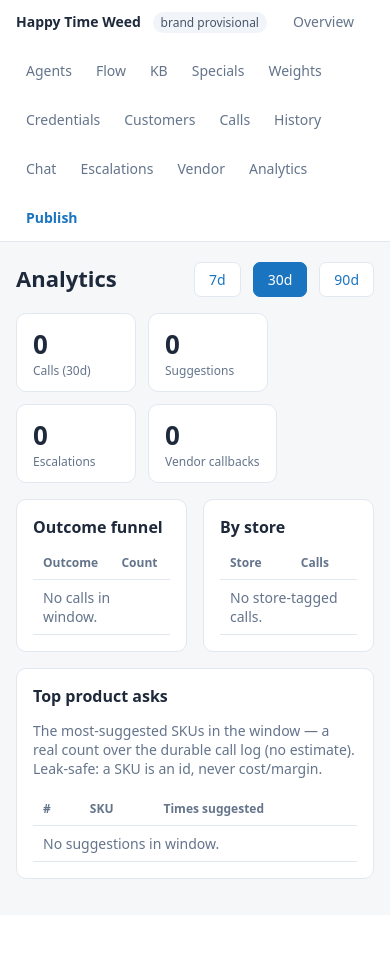
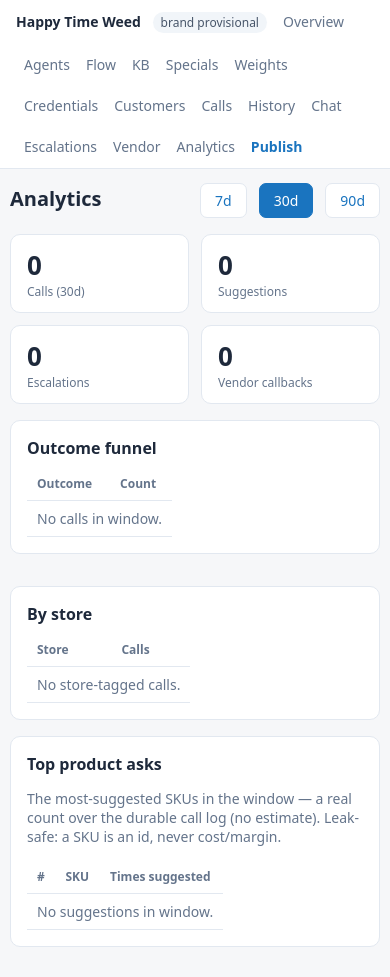
Before and after one commit to happytimecustomerexperience-droid/happytime-budtender, a Django app: page /dashboard/analytics/ in a window 390 px wide. Before the commit the page ends 879 px from the top, so only its background shows below. Run offline with Django 5.2, Linux system fonts and the light colour scheme; the visitor is signed in with stand-in values (Sample User, id 1); data that the repository does not hold is empty; parts of the project's set-up code (start-up, migrations or seed data) failed here and were passed over; some libraries are stand-ins or nearby versions.

Commit message:
style(dashboard): mobile-responsive pass + .note-red; credentials page render test
- @media (max-width:720px): multi-column grids collapse to one column, wide
  tables scroll horizontally instead of overflowing, nav/padding tighten, pills
  reflow — the whole dashboard is usable on a phone
- add .note-red + .table-wrap helpers (the call-fetch error note + scrollable
  tables)
- render test for the credentials page

Co-Authored-By: Claude Opus 4.8 <noreply@anthropic.com>

```diff
--- a/voice/templates/dashboard/base.html
+++ b/voice/templates/dashboard/base.html
@@ -64,6 +64,10 @@
     .badge.slate { background: #f1f5f9; color: var(--slate); }
     .note-green { background: var(--green-bg); border: 1px solid #bbf7d0; color: #166534;
                   padding: 10px 14px; border-radius: 8px; margin-bottom: 12px; display: flex; gap: 8px; }
+    .note-red { background: var(--red-bg); border: 1px solid #fecaca; color: #991b1b;
+                padding: 10px 14px; border-radius: 8px; margin-bottom: 12px; display: flex; gap: 8px; }
+    /* Wrap a wide table in <div class="table-wrap"> so it scrolls instead of overflowing. */
+    .table-wrap { overflow-x: auto; -webkit-overflow-scrolling: touch; }
     .toast-stack { position: fixed; bottom: 16px; right: 16px; z-index: 60; display: flex; flex-direction: column; gap: 8px; }
     .toast { padding: 10px 16px; border-radius: 8px; color: #fff; box-shadow: 0 4px 12px rgba(0,0,0,.15); }
     .toast.success { background: var(--green); } .toast.error { background: var(--red); }
@@ -76,6 +80,22 @@
     .bubble.user { align-self: flex-end; background: var(--primary-l); }
     .bubble.assistant { align-self: flex-start; background: #f1f5f9; }
     .bubble.tool { align-self: center; background: var(--amber-bg); font-size: 12px; color: var(--amber); }
+
+    /* ── Mobile (P6): collapse multi-column grids, let wide tables scroll, tighten the nav. ── */
+    @media (max-width: 720px) {
+      main { padding: 14px 10px; }
+      h1 { font-size: 20px; }
+      .grid { grid-template-columns: 1fr !important; }
+      /* Any table becomes horizontally scrollable rather than overflowing the viewport. */
+      table { display: block; overflow-x: auto; white-space: nowrap; -webkit-overflow-scrolling: touch; }
+      .topnav { padding: 0 10px; }
+      .topnav-inner { gap: 0; }
+      .topnav .brand { margin-right: 8px; }
+      .topnav a.nav { padding: 10px 8px; }
+      .bubble { max-width: 90%; }
+      .pill { min-width: 0; flex: 1 1 45%; }
+      .row.between { gap: 8px; }
+    }
   </style>
 </head>
 <body>
```
Also changed, not shown: voice/dashboard/tests/test_credentials.py (+10 -0 lines).
